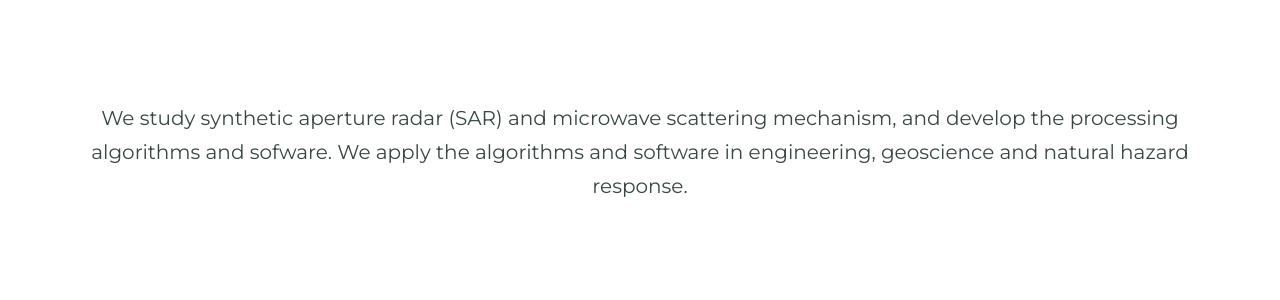
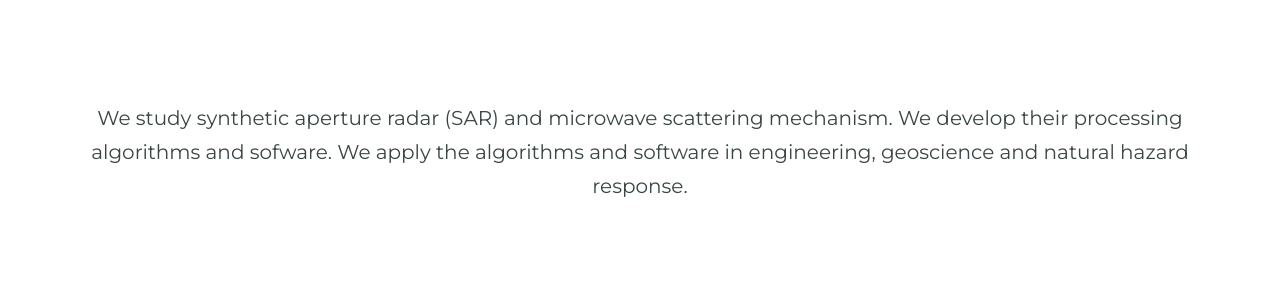
Before and after one commit to CunrenLiang/cunrenliang.github.io, a Jekyll site: the page built from index.md, in a window 1280 px wide. Shown: the part 427-727 px from the top of the page. Built offline with Jekyll 4.4.1, drawn with Linux system fonts in a browser that asks for light colours; some web fonts are replaced.

Commit message:
Add files via upload

```diff
--- a/index.md
+++ b/index.md
@@ -9,4 +9,8 @@ feature_image: "assets/images/earth_iss_nasa.jpg"
 <p style="text-align: center;">
 <p style="text-align: center;">
 
-<p style="text-align: center;">We study synthetic aperture radar (SAR) and microwave scattering mechanism, and develop the processing algorithms and sofware. We apply the algorithms and software in engineering, geoscience and natural hazard response.
+<p style="text-align: center;">We study synthetic aperture radar (SAR) and microwave scattering mechanism.
+
+We develop their processing algorithms and sofware.
+
+We apply the algorithms and software in engineering, geoscience and natural hazard response.
```
